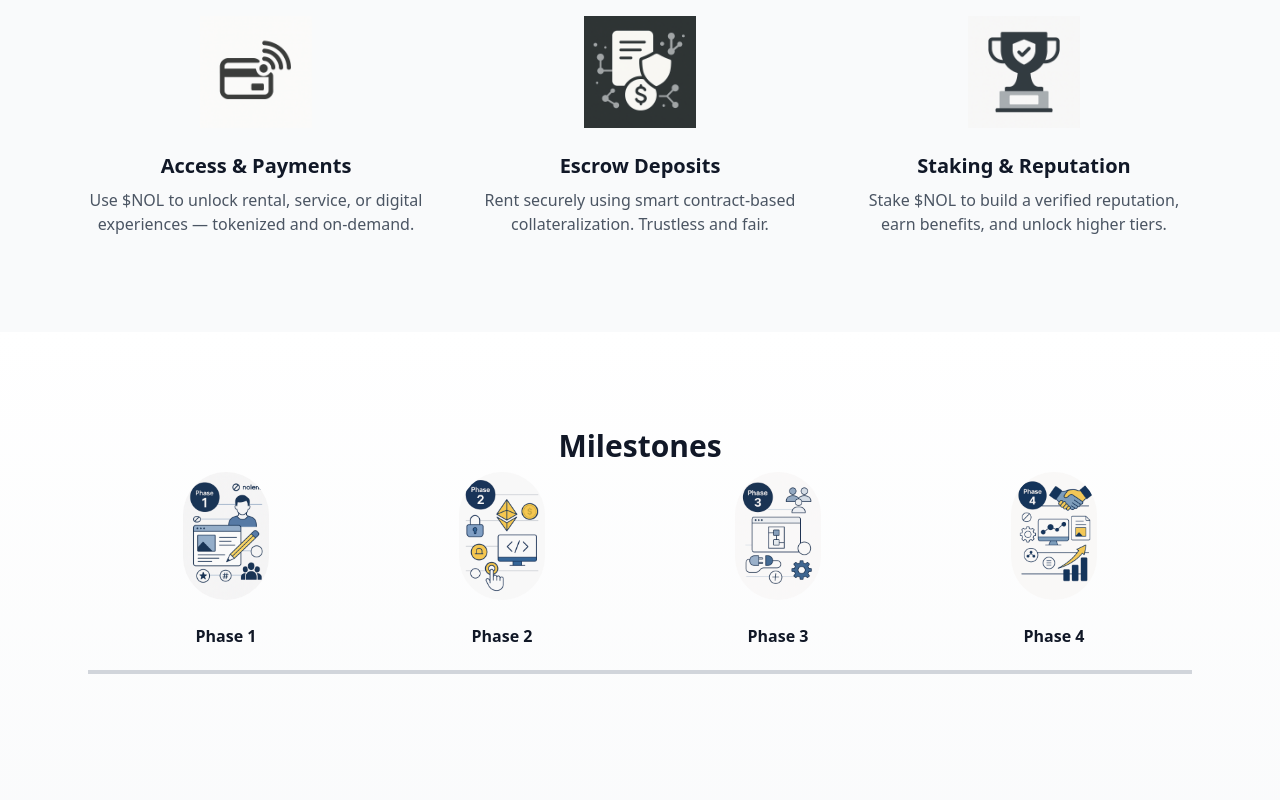
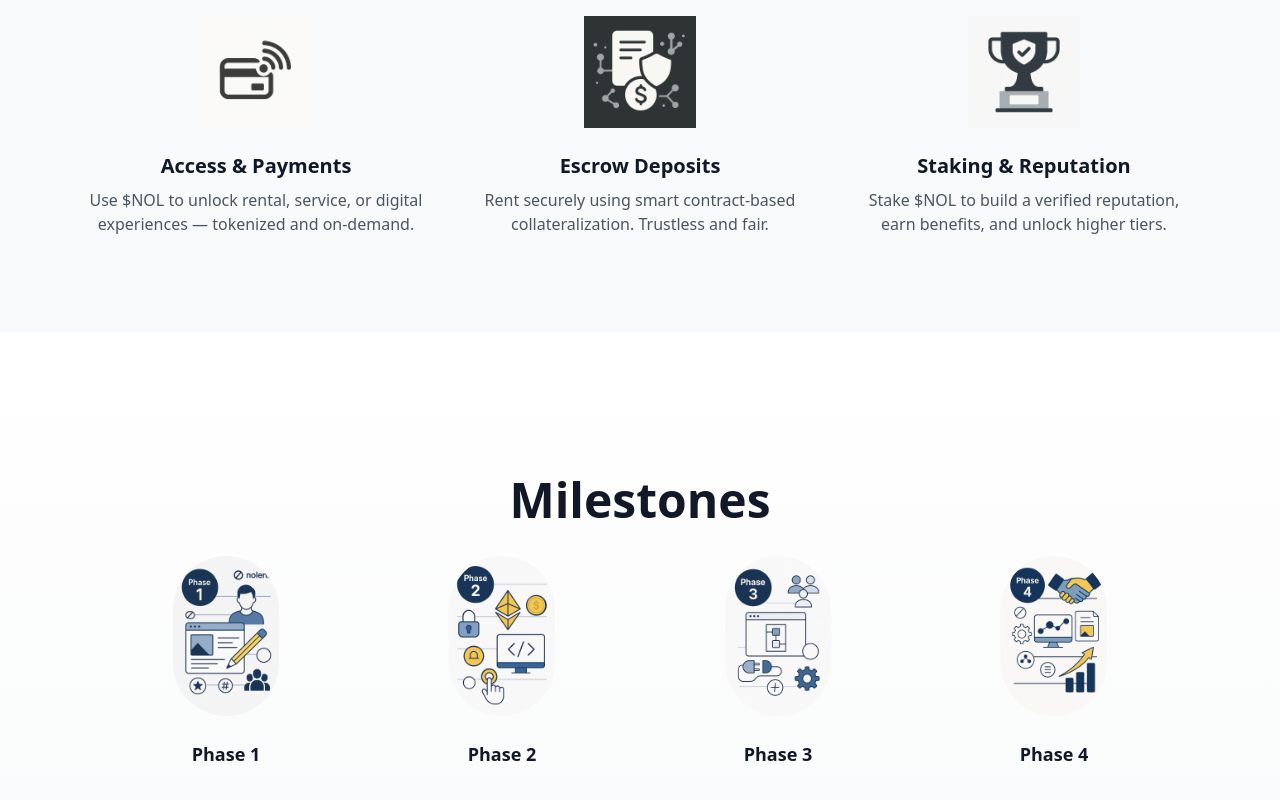
Before and after one commit to nolensprotocol/nolens, a Next.js app: page / in a window 1280 px wide. Shown: the part 1008-1808 px from the top of the page. Built offline with nearby package versions, Linux system fonts and the light colour scheme.

Commit message:
Update index.js

```diff
--- a/pages/index.js
+++ b/pages/index.js
@@ -88,16 +88,15 @@ export default function Home() {
           </div>
         </section>
 
-        <section className="py-24 bg-gradient-to-b from-white to-gray-50 text-gray-900">
+        <section className="pt-36 pb-28 bg-gradient-to-b from-white to-gray-50 text-gray-900">
           <div className="max-w-6xl mx-auto px-6 text-center">
-            <h2 className="text-3xl font-bold mb-16">Milestones</h2>
-            <div className="relative h-72 flex items-start justify-between">
-              <div className="absolute top-1/2 left-0 w-full h-1 bg-gray-300 transform -translate-y-1/2 z-0"></div>
+            <h2 className="text-4xl md:text-5xl font-extrabold mb-20">Milestones</h2>
+            <div className="flex items-start justify-between">
               {[1, 2, 3, 4].map((phase) => (
                 <div key={phase} className="relative text-center w-1/4 group z-10">
-                  <img src={`/milestone_icon${phase}.png`} alt={`Phase ${phase}`} className="mx-auto -mt-14 h-32 mb-6 bg-white rounded-full" />
-                  <div className="text-base font-semibold">{`Phase ${phase}`}</div>
-                  <div className="text-sm text-gray-600 opacity-0 group-hover:opacity-100 group-hover:translate-y-1 transform transition-all duration-500 mt-2">
+                  <img src={`/milestone_icon${phase}.png`} alt={`Phase ${phase}`} className="mx-auto -mt-12 h-40 mb-6 bg-white rounded-full" />
+                  <div className="text-lg font-semibold">{`Phase ${phase}`}</div>
+                  <div className="text-base text-gray-600 opacity-0 group-hover:opacity-100 group-hover:translate-y-1 transform transition-all duration-500 mt-2">
                     {
                       phase === 1 ? 'Branding, token identity, website, and community setup.' :
                       phase === 2 ? 'Infrastructure: smart contracts, staking logic, and contribute portal.' :
```
